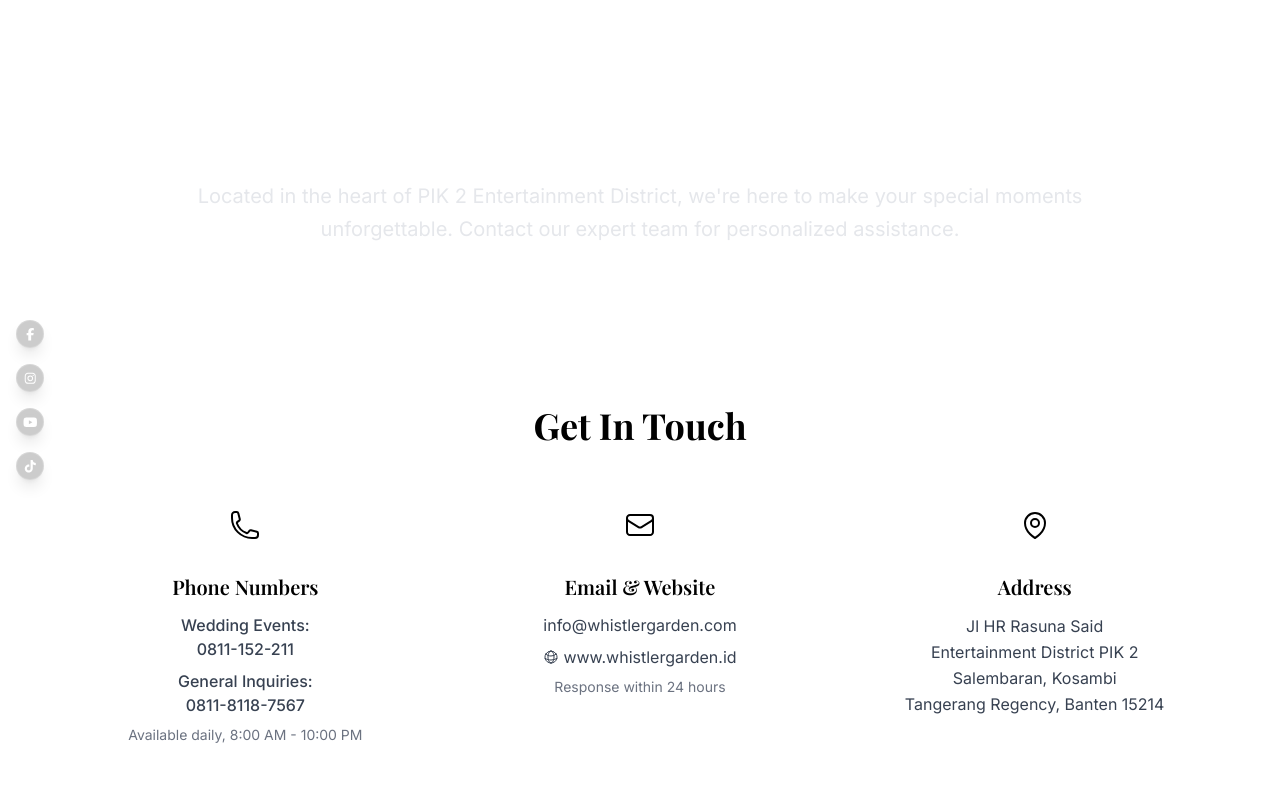
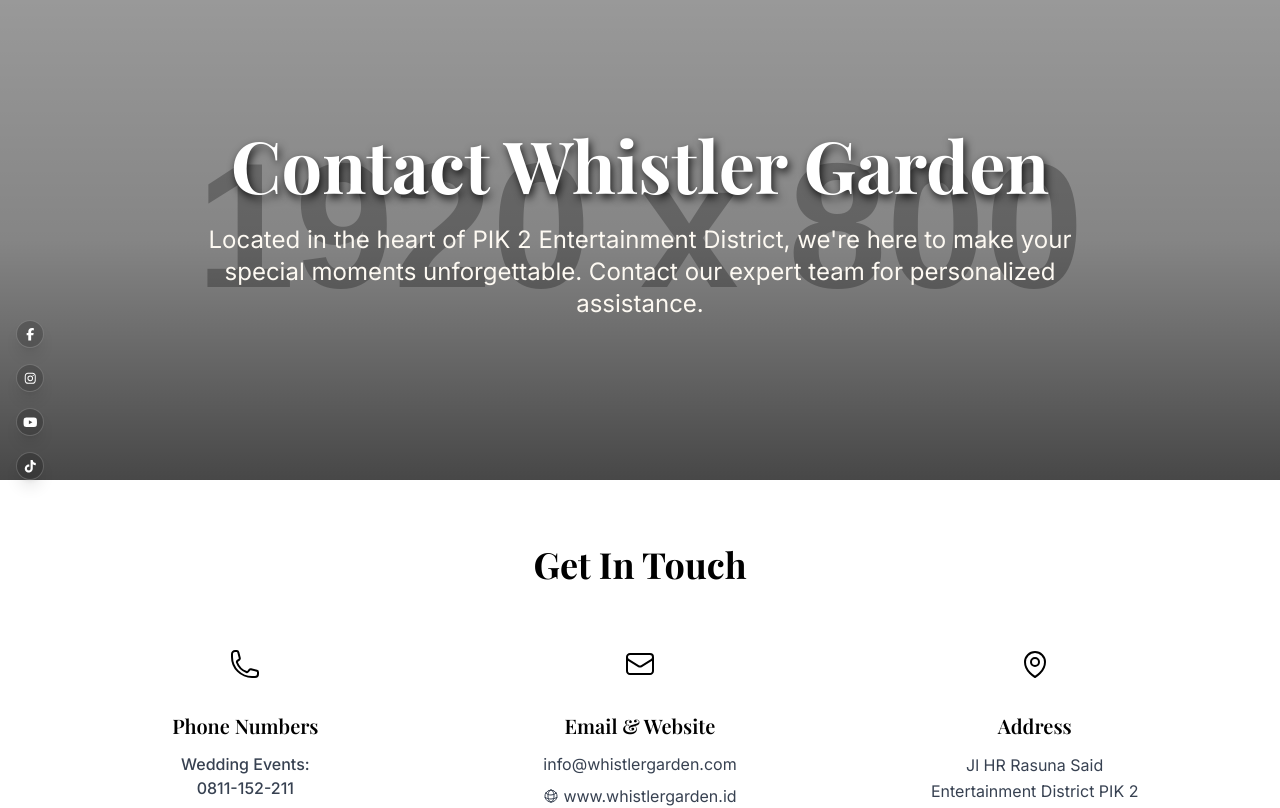
Before and after one commit to arungpisyadi/whistlergarden, a Next.js app: page /contact in a window 1280 px wide. Shown: the top 808 px of the page. Built offline with nearby package versions, Linux system fonts and the light colour scheme.

Commit message:
chore: contact page update.

```diff
--- a/app/contact/page.tsx
+++ b/app/contact/page.tsx
@@ -25,13 +25,19 @@
       <Header />
 
       {/* Hero Section */}
-      <section className="relative bg-primary-500 text-white py-24">
-        <div className="container-custom">
+      <section
+        className="relative text-white h-[60vh] bg-cover bg-center bg-no-repeat flex items-center"
+        style={{
+          backgroundImage: "url('https://placehold.co/1920x800/493010/ffffff/png?text=contact')"
+        }}
+      >
+        <div className="absolute inset-0 bg-gradient-to-t from-black/65 via-black/35 to-black/25" />
+        <div className="container-custom relative z-10">
           <div className="text-center max-w-4xl mx-auto">
-            <h1 className="font-playfair text-5xl md:text-6xl font-bold mb-6">
+            <h1 className="font-playfair text-5xl md:text-6xl lg:text-7xl font-bold mb-6 text-shadow-lg">
               Contact Whistler Garden
             </h1>
-            <p className="font-inter text-xl text-gray-200 leading-relaxed">
+            <p className="font-inter text-xl md:text-2xl text-neutral-cream-100 leading-relaxed mb-8">
               Located in the heart of PIK 2 Entertainment District, we're here to make your
               special moments unforgettable. Contact our expert team for personalized assistance.
             </p>
--- a/app/events/page.tsx
+++ b/app/events/page.tsx
@@ -157,7 +157,7 @@
       <Header />
 
       {/* Hero Section */}
-      <section className="relative h-screen lg:h-[86.5vh]">
+      <section className="relative h-[60vh]">
         {/* Background Image */}
         <div
           className="absolute inset-0 bg-cover bg-center bg-no-repeat"
--- a/app/gallery/page.tsx
+++ b/app/gallery/page.tsx
@@ -55,7 +55,7 @@
       <Header />
 
       {/* Hero Section */}
-      <section className="relative bg-gradient-to-br from-primary-gold via-primary-gold-light to-primary-gold-dark text-white py-24 md:py-32">
+      <section className="relative bg-gradient-to-br from-primary-gold via-primary-gold-light to-primary-gold-dark text-white h-[60vh] flex items-center">
         <div className="absolute inset-0 bg-black/10" />
 
         <div className="container-custom relative z-10">
--- a/app/packages/page.tsx
+++ b/app/packages/page.tsx
@@ -183,7 +183,7 @@
 
       {/* Hero Section */}
       <section
-        className="relative text-white py-24 lg:py-32 bg-cover bg-center bg-no-repeat"
+        className="relative text-white h-[60vh] bg-cover bg-center bg-no-repeat flex items-center"
         style={{
           backgroundImage: "url('https://placehold.co/1920x800/493010/ffffff/png?text=packages')"
         }}
--- a/components/forms/ContactForm.tsx
+++ b/components/forms/ContactForm.tsx
@@ -167,7 +167,7 @@
         <Button
           onClick={() => setShowSuccess(false)}
           variant="outline"
-          className="bg-green-600 text-white hover:bg-green-700 border-green-600"
+          className="bg-primary-gold-light text-white hover:bg-primary-gold-light/90 border-primary-gold-light"
         >
           Send Another Message
         </Button>
@@ -269,7 +269,7 @@
           <Button
             type="submit"
             disabled={isSubmitting}
-            className="bg-accent-gold text-white px-8 py-3 rounded-lg font-inter font-medium hover:bg-accent-gold/90 transition-colors duration-200 disabled:opacity-50 disabled:cursor-not-allowed"
+            className="bg-primary-gold-light text-white px-8 py-3 rounded-lg font-inter font-medium hover:bg-primary-gold-light/90 transition-colors duration-200 disabled:opacity-50 disabled:cursor-not-allowed"
           >
             {isSubmitting ? 'Sending...' : 'Send Message'}
           </Button>
```
